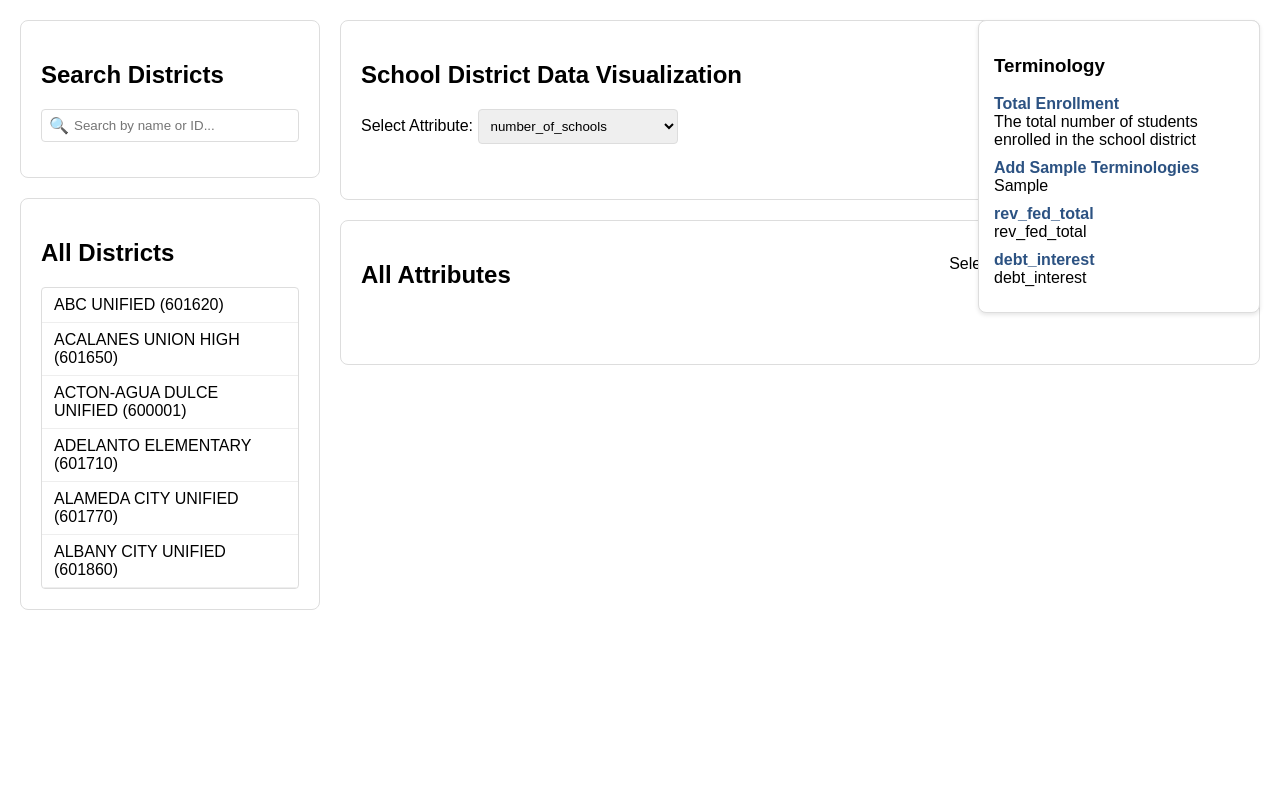
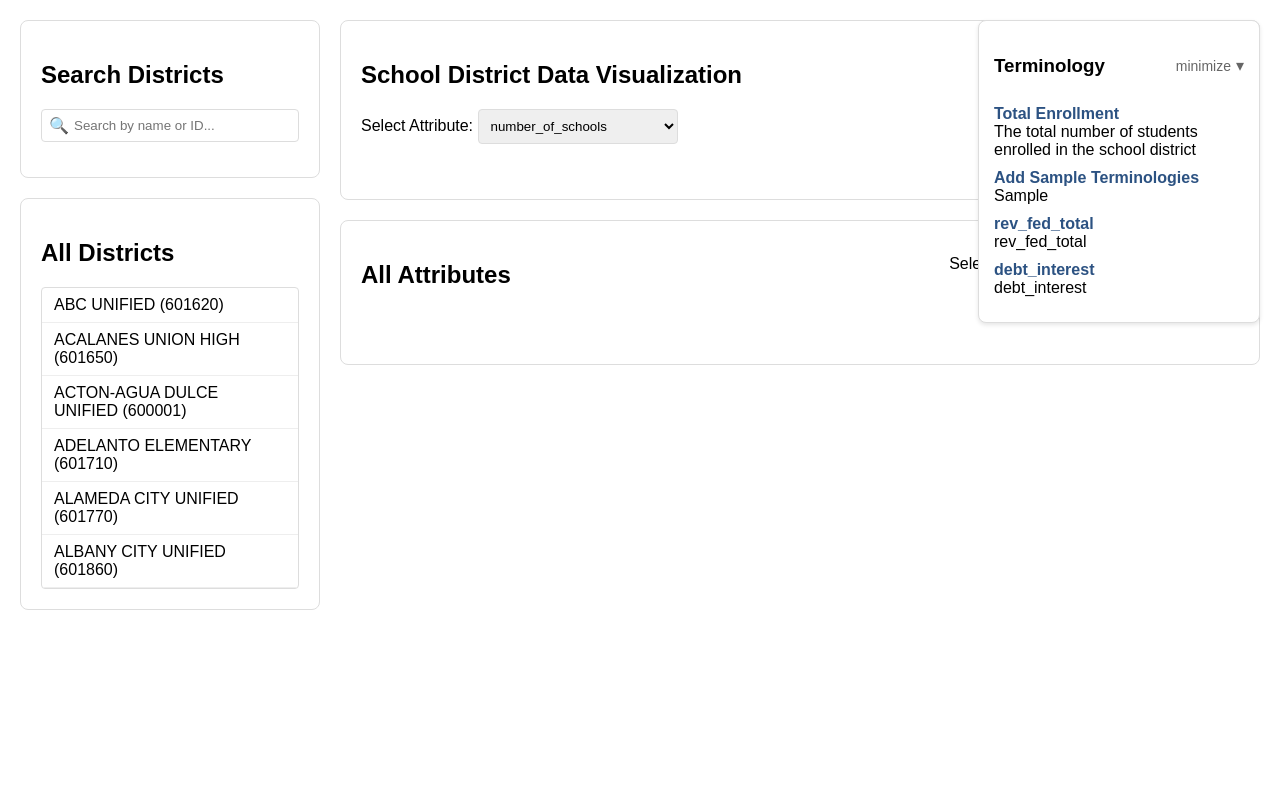
Before and after one commit to ChaiRui1102/mySite, a plain HTML site: page public/index.html in a window 1280 px wide. Drawn offline with nearby package versions, Linux system fonts and the light colour scheme.

Commit message:
Add files via upload

```diff
--- a/public/index.html
+++ b/public/index.html
@@ -62,6 +62,56 @@
     border-radius: 8px;
     padding: 15px;
     box-shadow: 0 2px 4px rgba(0,0,0,0.1);
+    transition: height 0.3s ease;
+}
+
+
+.terminology-header {
+    display: flex;
+    justify-content: space-between;
+    align-items: center;
+    margin-bottom: 10px;
+    cursor: pointer;
+}
+
+.minimize-control {
+    display: flex;
+    align-items: center;
+    gap: 5px;
+    color: #666;
+    cursor: pointer;
+    font-size: 14px;
+}
+
+.minimize-control:hover {
+    color: #000;
+}
+
+.minimize-text {
+    user-select: none; /* Prevents text selection */
+}
+
+.close-button {
+    font-size: 16px;
+    line-height: 1;
+}
+
+.close-button:hover {
+    color: #000;
+}
+
+.terminology-box.minimized {
+    height: 45px;
+    overflow: hidden;
+}
+
+.minimize-icon {
+    transform: rotate(0deg);
+    transition: transform 0.3s ease;
+}
+
+.minimize-icon.rotated {
+    transform: rotate(180deg);
 }
         .terminology-item {
             margin-bottom: 10px;
@@ -190,8 +240,16 @@
             </div>
         </div>
 
-        <div class="terminology-box">
+<!-- Update the terminology box header HTML -->
+<div class="terminology-box" id="terminologyBox">
+    <div class="terminology-header" id="terminologyHeader">
         <h3>Terminology</h3>
+        <div class="minimize-control" id="minimizeButton">
+            <span class="minimize-text">minimize</span>
+            <span class="close-button minimize-icon">▾</span>
+        </div>
+    </div>
+    <div class="terminology-content" id="terminologyContent">
         <div id="terminologyList"></div>
     </div>
 </div>
--- a/public/script.js
+++ b/public/script.js
@@ -16,6 +16,9 @@ const districtList = document.getElementById('districtList');
 const selectedDistrictDiv = document.getElementById('selectedDistrict');
 const terminologyList = document.getElementById('terminologyList');
 const attributesList = document.getElementById('attributesList');
+const terminologyBox = document.getElementById('terminologyBox');
+const terminologyContent = document.getElementById('terminologyContent');
+const minimizeButton = document.getElementById('minimizeButton');
 
 // Tooltip
 const tooltip = d3.select('body').append('div')
@@ -39,6 +42,25 @@ function initializeTerminology() {
             <div class="terminology-definition">${definition}</div>
         `;
         terminologyList.appendChild(div);
+    });
+}
+
+// Update the minimize button functionality
+function initializeTerminologyBox() {
+    let isMinimized = false;
+
+    minimizeButton.addEventListener('click', () => {
+        isMinimized = !isMinimized;
+        terminologyBox.classList.toggle('minimized', isMinimized);
+        terminologyContent.classList.toggle('hidden', isMinimized);
+
+        // Update both text and icon
+        const minimizeText = minimizeButton.querySelector('.minimize-text');
+        const minimizeIcon = minimizeButton.querySelector('.minimize-icon');
+
+        minimizeText.textContent = isMinimized ? 'expand' : 'minimize';
+        minimizeIcon.textContent = isMinimized ? '▴' : '▾';
+        minimizeIcon.classList.toggle('rotated', isMinimized);
     });
 }
 
@@ -112,6 +134,7 @@ d3.csv("data_cleaned.csv").then(data => {
     });
 
     initializeTerminology();
+    initializeTerminologyBox();
     setupEventListeners();
 });
 
```
Lines whose indentation alone changed are shown as unchanged.
